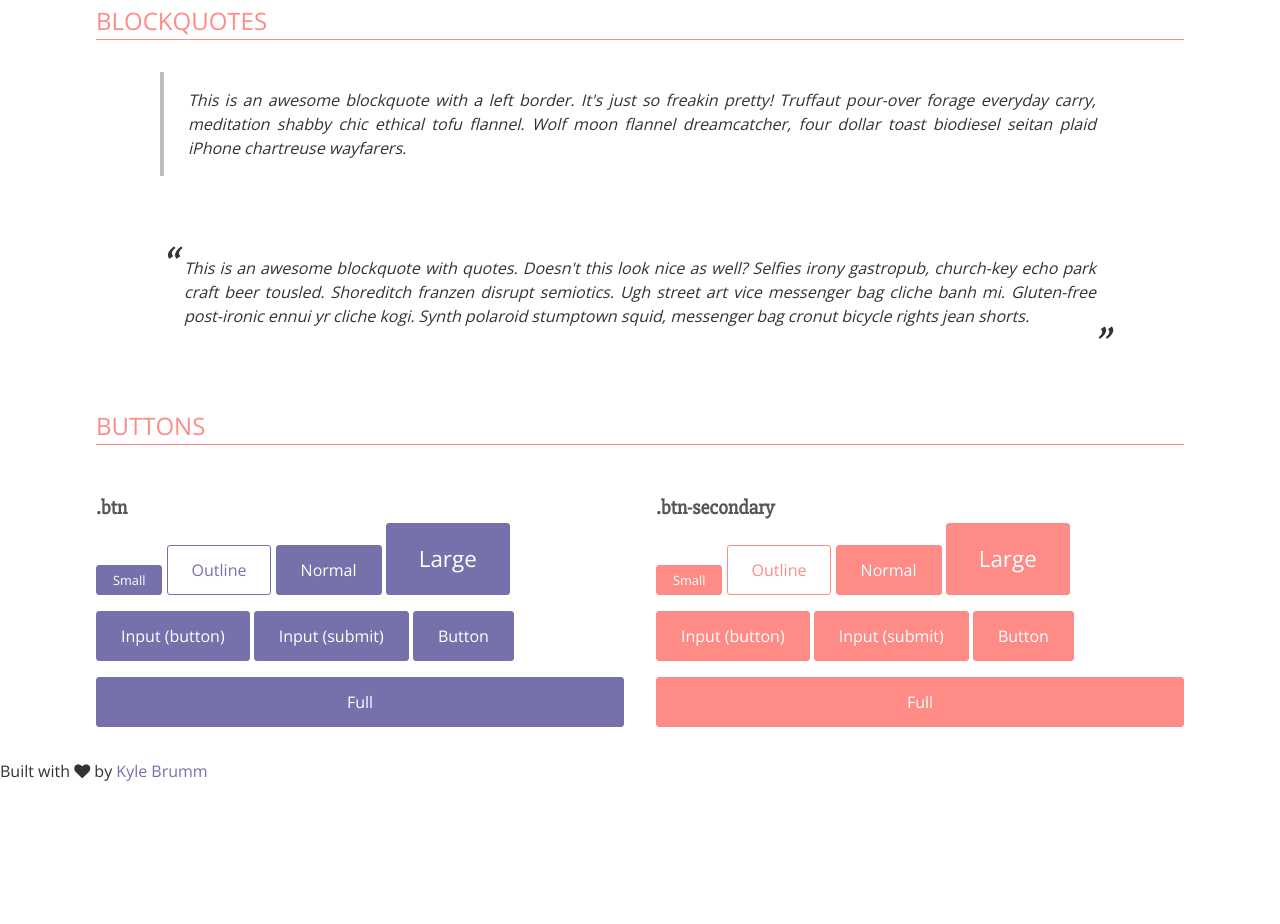
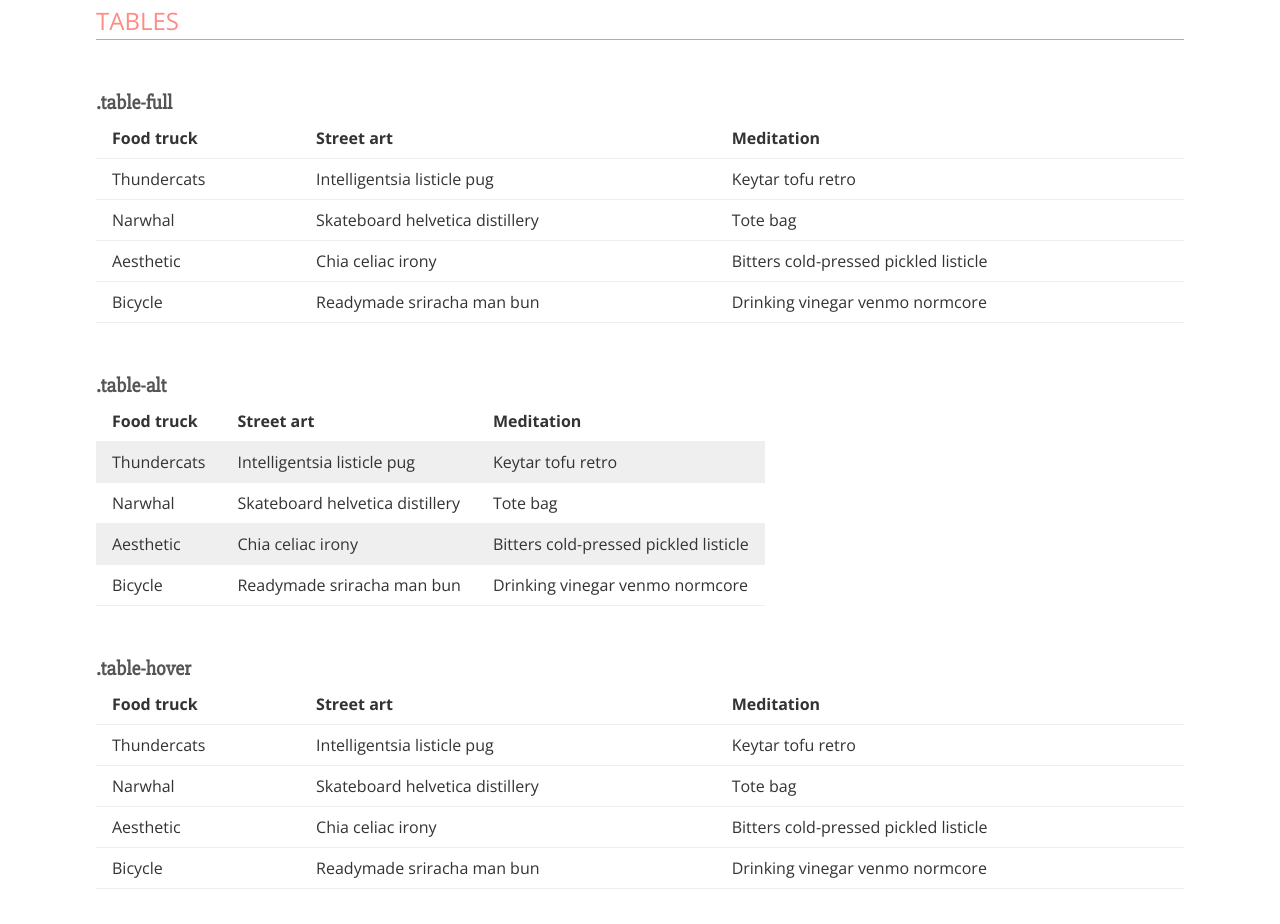
Before and after one commit to kjbrum/justmy.scss, a website: page index.html in a window 1280 px wide. Shown: the part 1039-1963 px from the top of the page. Before the commit the page ends 1822 px from the top, so only its background shows below. Drawn offline with nearby package versions, Linux system fonts and the light colour scheme.

Commit message:
Add table styling

```diff
--- a/index.html
+++ b/index.html
@@ -135,6 +135,117 @@
                 </div>
 
 
+                <!-- Tables -->
+                <div class="section--title">Tables</div>
+                <div class="g">
+                    <div class="gi">
+                        <h6>.table-full</h6>
+                        <table class="table-full">
+                            <thead>
+                                <tr>
+                                    <th>Food truck</th>
+                                    <th>Street art</th>
+                                    <th>Meditation</th>
+                                </tr>
+                            </thead>
+                            <tbody>
+                                <tr>
+                                    <td>Thundercats</td>
+                                    <td>Intelligentsia listicle pug</td>
+                                    <td>Keytar tofu retro</td>
+                                </tr>
+                                <tr>
+                                    <td>Narwhal</td>
+                                    <td>Skateboard helvetica distillery</td>
+                                    <td>Tote bag</td>
+                                </tr>
+                                <tr>
+                                    <td>Aesthetic</td>
+                                    <td>Chia celiac irony</td>
+                                    <td>Bitters cold-pressed pickled listicle</td>
+                                </tr>
+                                <tr>
+                                    <td>Bicycle</td>
+                                    <td>Readymade sriracha man bun</td>
+                                    <td>Drinking vinegar venmo normcore</td>
+                                </tr>
+                            </tbody>
+                        </table>
+                    </div>
+
+                    <div class="gi">
+                        <h6>.table-alt</h6>
+                        <table class="table-alt">
+                            <thead>
+                                <tr>
+                                    <th>Food truck</th>
+                                    <th>Street art</th>
+                                    <th>Meditation</th>
+                                </tr>
+                            </thead>
+                            <tbody>
+                                <tr>
+                                    <td>Thundercats</td>
+                                    <td>Intelligentsia listicle pug</td>
+                                    <td>Keytar tofu retro</td>
+                                </tr>
+                                <tr>
+                                    <td>Narwhal</td>
+                                    <td>Skateboard helvetica distillery</td>
+                                    <td>Tote bag</td>
+                                </tr>
+                                <tr>
+                                    <td>Aesthetic</td>
+                                    <td>Chia celiac irony</td>
+                                    <td>Bitters cold-pressed pickled listicle</td>
+                                </tr>
+                                <tr>
+                                    <td>Bicycle</td>
+                                    <td>Readymade sriracha man bun</td>
+                                    <td>Drinking vinegar venmo normcore</td>
+                                </tr>
+                            </tbody>
+                        </table>
+                    </div>
+
+                    <div class="gi">
+                        <h6>.table-hover</h6>
+                        <table class="table-full table-hover">
+                            <thead>
+                                <tr>
+                                    <th>Food truck</th>
+                                    <th>Street art</th>
+                                    <th>Meditation</th>
+                                </tr>
+                            </thead>
+                            <tbody>
+                                <tr>
+                                    <td>Thundercats</td>
+                                    <td>Intelligentsia listicle pug</td>
+                                    <td>Keytar tofu retro</td>
+                                </tr>
+                                <tr>
+                                    <td>Narwhal</td>
+                                    <td>Skateboard helvetica distillery</td>
+                                    <td>Tote bag</td>
+                                </tr>
+                                <tr>
+                                    <td>Aesthetic</td>
+                                    <td>Chia celiac irony</td>
+                                    <td>Bitters cold-pressed pickled listicle</td>
+                                </tr>
+                                <tr>
+                                    <td>Bicycle</td>
+                                    <td>Readymade sriracha man bun</td>
+                                    <td>Drinking vinegar venmo normcore</td>
+                                </tr>
+                            </tbody>
+                        </table>
+                    </div>
+                </div>
+
+
+
                 <!-- Blockquotes -->
                 <div class="section--title">Blockquotes</div>
                 <blockquote>
--- a/sprinkles/_tables.scss
+++ b/sprinkles/_tables.scss
@@ -1,5 +1,36 @@
 // Tables
 
 table {
+    margin-bottom: 1rem;
 
+    &.table-alt {
+        tbody {
+            tr:nth-of-type(odd) {
+                background: $gray-ultralight;
+            }
+        }
+    }
+
+    &.table-hover {
+        tbody {
+            tr:hover {
+                background: $gray-light;
+            }
+        }
+    }
+
+    &.table-full {
+        width: 100%;
+    }
 }
+
+th,
+td {
+    padding: 0.5rem 1rem;
+    text-align: left;
+    border-bottom: 1px solid $gray-ultralight;
+}
+
+th {
+    font-weight: bold;
+}
--- a/sprinkles/_variables.scss
+++ b/sprinkles/_variables.scss
@@ -2,7 +2,8 @@
 
 // Colors
 $white: #ffffff;
-$gray-light: #bbbbbb;
+$gray-ultralight: #efefef;
+$gray-light: #cccccc;
 $gray: #888888;
 $gray-dark: #555555;
 $black: #333333;
```
Also changed, not shown: sprinkles.min.css.
